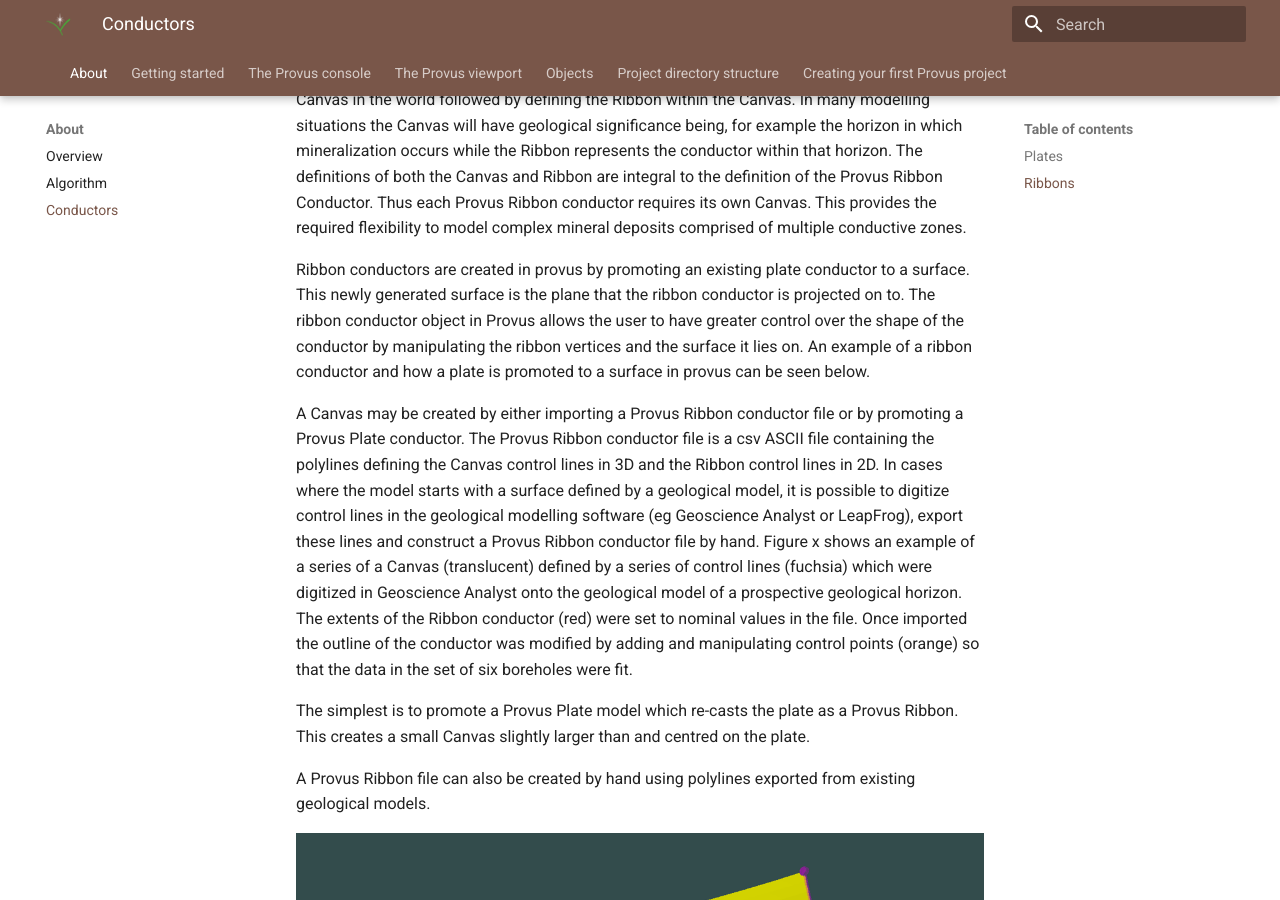
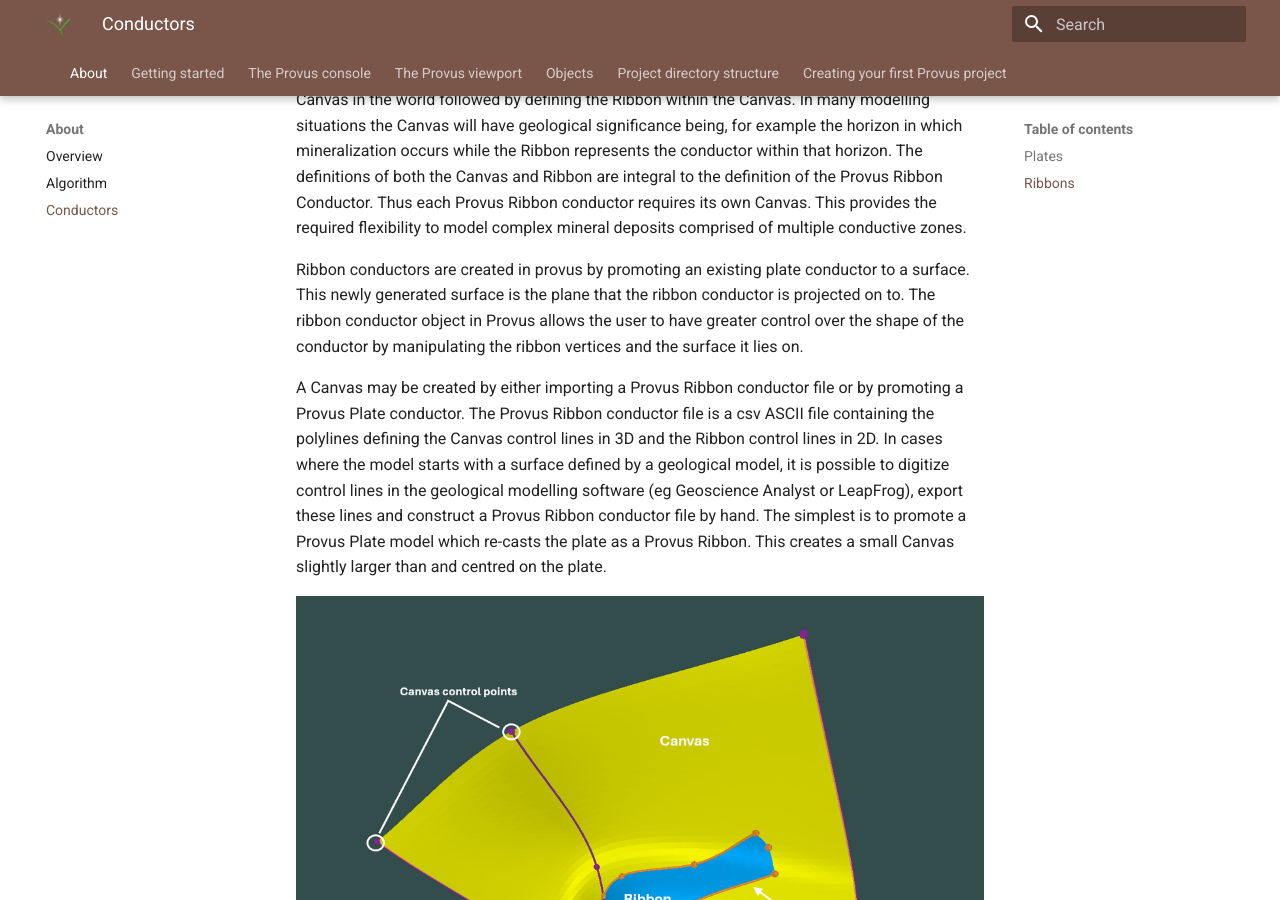
Before and after one commit to anthonyznova/Provdoc, an MkDocs documentation site: the page built from docs/about/conductors.md, in a window 1280 px wide and 900 px high, scrolled down 2406 px. Built offline with MkDocs 1.6.1 and Material for MkDocs 9.7.7, drawn with Linux system fonts in a browser that asks for light colours.

Commit message:
Update conductors.md

```diff
--- a/docs/about/conductors.md
+++ b/docs/about/conductors.md
@@ -33,13 +33,9 @@ The plate modelling software Maxwell assumes all plates have their reference poi
 
 Provus Ribbon conductors are thin sheets that can be created by morphing a rectangle. The domain of the Ribbon is a Canvas which is itself the morphing of a two dimensional square into the 3D world. Thus the definition of the Ribbon geometry is a two stage process; defined the Canvas in the world followed by defining the Ribbon within the Canvas. In many modelling situations the Canvas will have geological significance being, for example the horizon in which mineralization occurs while the Ribbon represents the conductor within that horizon. The definitions of both the Canvas and Ribbon are integral to the definition of the Provus Ribbon Conductor. Thus each Provus Ribbon conductor requires its own Canvas. This provides the required flexibility to model complex mineral deposits comprised of multiple conductive zones.
 
-Ribbon conductors are created in provus by promoting an existing plate conductor to a surface. This newly generated surface is the plane that the ribbon conductor is projected on to. The ribbon conductor object in Provus allows the user to have greater control over the shape of the conductor by manipulating the ribbon vertices and the surface it lies on. An example of a ribbon conductor and how a plate is promoted to a surface in provus can be seen below.
+Ribbon conductors are created in provus by promoting an existing plate conductor to a surface. This newly generated surface is the plane that the ribbon conductor is projected on to. The ribbon conductor object in Provus allows the user to have greater control over the shape of the conductor by manipulating the ribbon vertices and the surface it lies on.
 
-A Canvas may be created by either importing a Provus Ribbon conductor file or by promoting a Provus Plate conductor. The Provus Ribbon conductor file is a csv ASCII file containing the polylines defining the Canvas control lines in 3D and the Ribbon control lines in 2D. In cases where the model starts with a surface defined by a geological model, it is possible to digitize control lines in the geological modelling software (eg Geoscience Analyst or LeapFrog), export these lines and construct a Provus Ribbon conductor file by hand. Figure x shows an example of a series of a Canvas (translucent) defined by a series of control lines (fuchsia) which were digitized in Geoscience Analyst onto the geological model of a prospective geological horizon. The extents of the Ribbon conductor (red) were set to nominal values in the file. Once imported the outline of the conductor was modified by adding and manipulating control points (orange) so that the data in the set of six boreholes were fit.
-
-The simplest is to promote a Provus Plate model which re-casts the plate as a Provus Ribbon. This creates a small Canvas slightly larger than and centred on the plate.
-
-A Provus Ribbon file can also be created by hand using polylines exported from existing geological models.
+A Canvas may be created by either importing a Provus Ribbon conductor file or by promoting a Provus Plate conductor. The Provus Ribbon conductor file is a csv ASCII file containing the polylines defining the Canvas control lines in 3D and the Ribbon control lines in 2D. In cases where the model starts with a surface defined by a geological model, it is possible to digitize control lines in the geological modelling software (eg Geoscience Analyst or LeapFrog), export these lines and construct a Provus Ribbon conductor file by hand. The simplest is to promote a Provus Plate model which re-casts the plate as a Provus Ribbon. This creates a small Canvas slightly larger than and centred on the plate.
 
 ![Basic ribbon](../images/ribbon_label.PNG)
 *Ribbon conductor (blue) and associated canvas (yellow) in the Provus Viewport*
```
